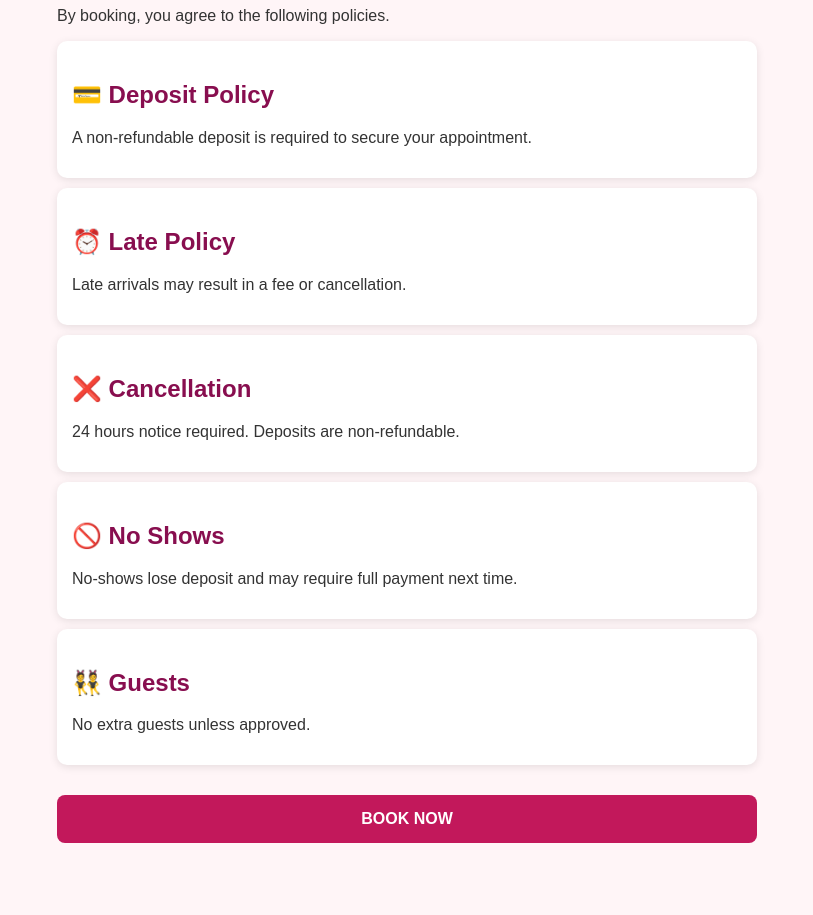
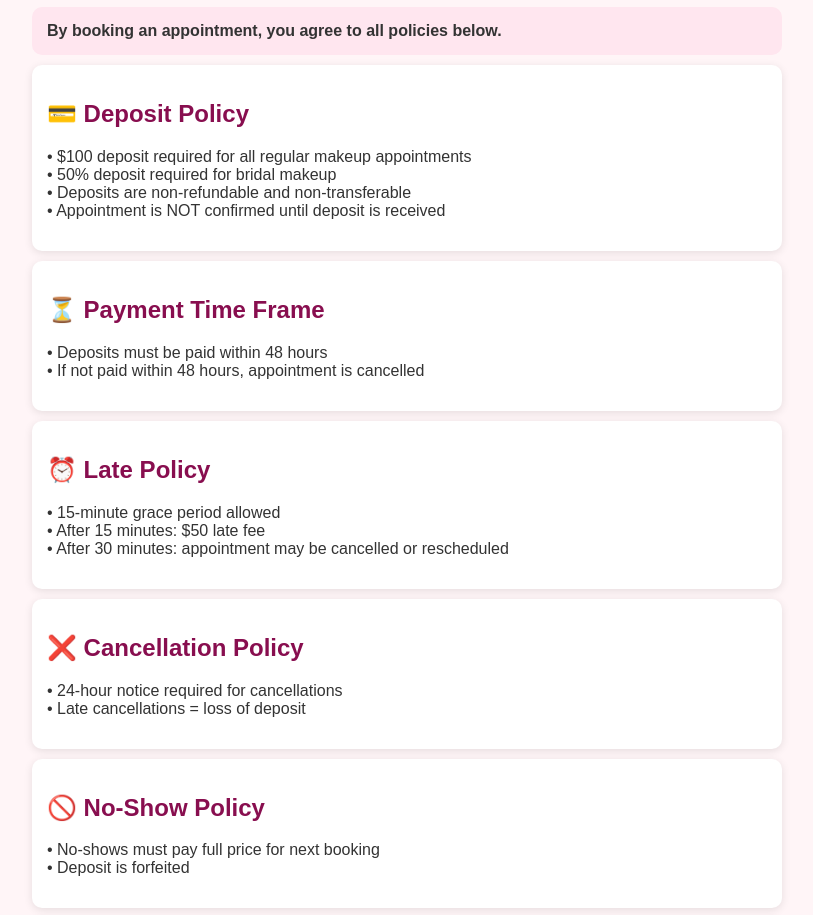
Before and after one commit to chicdesires/chic-desires-booking, a plain HTML site: page index.html in a window 1280 px wide. Shown: the part 94-1009 px from the top of the page, without its empty margins (233-1046 px from the left). Before the commit the page ends 957 px from the top, so only its background shows below. Drawn offline with Linux system fonts and the light colour scheme.

Commit message:
Update index.html

```diff
--- a/index.html
+++ b/index.html
@@ -11,19 +11,23 @@
       padding: 0;
       color: #333;
     }
+
     .container {
-      max-width: 700px;
+      max-width: 750px;
       margin: auto;
       padding: 20px;
     }
+
     h1 {
       text-align: center;
       color: #c2185b;
     }
+
     h2 {
-      margin-top: 25px;
       color: #880e4f;
+      margin-top: 20px;
     }
+
     .box {
       background: white;
       padding: 15px;
@@ -31,6 +35,15 @@
       border-radius: 10px;
       box-shadow: 0 2px 8px rgba(0,0,0,0.1);
     }
+
+    .important {
+      background: #ffe6ef;
+      padding: 15px;
+      border-radius: 10px;
+      margin-top: 15px;
+      font-weight: bold;
+    }
+
     .btn {
       display: block;
       text-align: center;
@@ -42,40 +55,84 @@
       text-decoration: none;
       font-weight: bold;
     }
+
+    .btn:hover {
+      background: #a3154a;
+    }
   </style>
 </head>
 
 <body>
   <div class="container">
-    <h1>✨ Please Read Before Booking</h1>
-    <p>By booking, you agree to the following policies.</p>
+
+    <h1>✨ Chic Desires Booking Policy</h1>
+
+    <div class="important">
+      By booking an appointment, you agree to all policies below.
+    </div>
 
     <div class="box">
       <h2>💳 Deposit Policy</h2>
-      <p>A non-refundable deposit is required to secure your appointment.</p>
+      <p>
+        • $100 deposit required for all regular makeup appointments<br>
+        • 50% deposit required for bridal makeup<br>
+        • Deposits are non-refundable and non-transferable<br>
+        • Appointment is NOT confirmed until deposit is received
+      </p>
+    </div>
+
+    <div class="box">
+      <h2>⏳ Payment Time Frame</h2>
+      <p>
+        • Deposits must be paid within 48 hours<br>
+        • If not paid within 48 hours, appointment is cancelled
+      </p>
     </div>
 
     <div class="box">
       <h2>⏰ Late Policy</h2>
-      <p>Late arrivals may result in a fee or cancellation.</p>
+      <p>
+        • 15-minute grace period allowed<br>
+        • After 15 minutes: $50 late fee<br>
+        • After 30 minutes: appointment may be cancelled or rescheduled
+      </p>
     </div>
 
     <div class="box">
-      <h2>❌ Cancellation</h2>
-      <p>24 hours notice required. Deposits are non-refundable.</p>
+      <h2>❌ Cancellation Policy</h2>
+      <p>
+        • 24-hour notice required for cancellations<br>
+        • Late cancellations = loss of deposit
+      </p>
     </div>
 
     <div class="box">
-      <h2>🚫 No Shows</h2>
-      <p>No-shows lose deposit and may require full payment next time.</p>
+      <h2>🚫 No-Show Policy</h2>
+      <p>
+        • No-shows must pay full price for next booking<br>
+        • Deposit is forfeited
+      </p>
     </div>
 
     <div class="box">
       <h2>👯 Guests</h2>
-      <p>No extra guests unless approved.</p>
+      <p>
+        • No extra guests allowed unless approved
+      </p>
     </div>
 
-    <a href="https://wa.me/1 868 686-2087" class="btn">BOOK NOW</a>
+    <div class="box">
+      <h2>📅 Final Reminder</h2>
+      <p>
+        By booking, you agree to all terms listed above.
+      </p>
+    </div>
+
+    <!-- WHATSAPP BUTTON -->
+    <a class="btn" href="https://wa.me/1868XXXXXXXX">
+      💬 BOOK NOW ON WHATSAPP
+    </a>
+
   </div>
 </body>
 </html>
```
